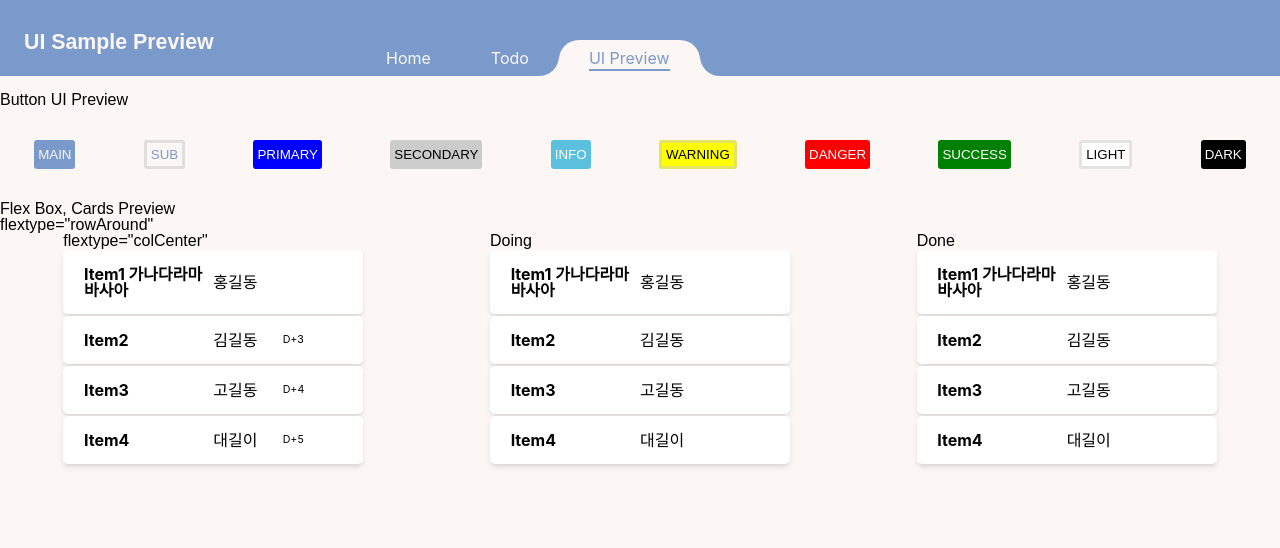
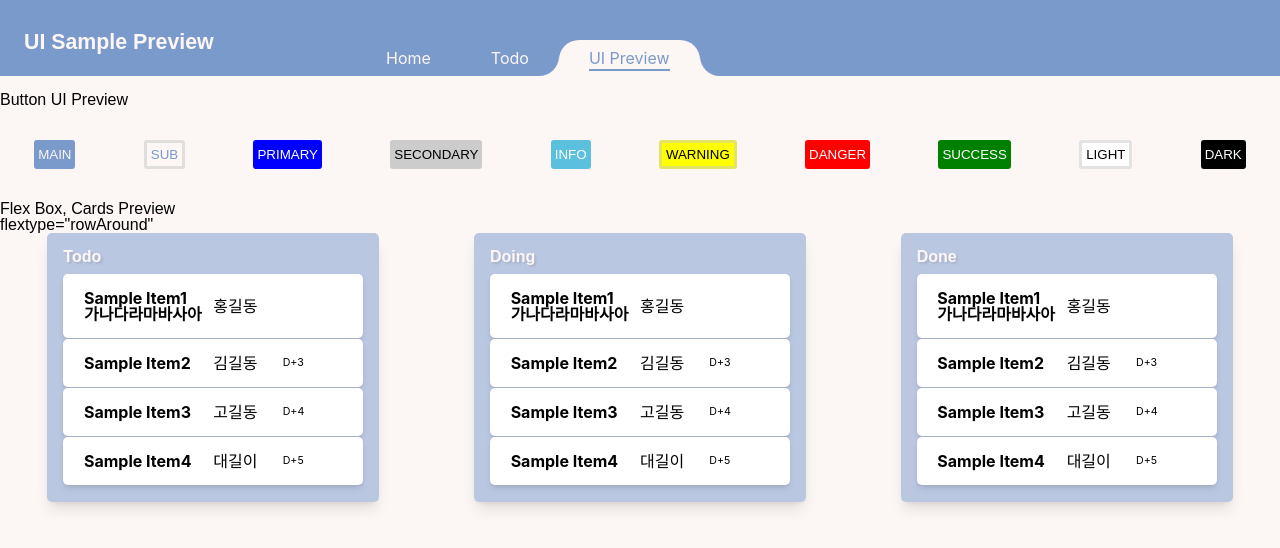
Before and after one commit to RunLearn/super-todoapp, a Next.js app: page /ui-preivew in a window 1280 px wide. Shown: the top 548 px of the page. Built offline with nearby package versions, Linux system fonts and the light colour scheme.

Commit message:
Style(ListConatinerCardLayout): Fix --title-color wrong word

```diff
--- a/pages/ui-preivew/index.tsx
+++ b/pages/ui-preivew/index.tsx
@@ -4,8 +4,8 @@ import React from 'react'
 import MainLayout from 'styles/divs/MainLayout'
 import ButtonLayout from 'styles/buttons/ButtonLayout'
 import FlexBoxLayout from 'styles/divs/FlexBoxLayout'
-import ItemSurfaceCardLayout from 'styles/divs/ItemSurfaceCardLayout'
 import TodoItemSurfaceCard from '@todo/components/TodoItemSurfaceCard'
+import TodoListConatiner from '@todo/components/TodoListConatiner'
 
 const ButtonSamplePage: NextPage = () => {
     return (
@@ -40,33 +40,9 @@ const ButtonSamplePage: NextPage = () => {
                             <h1>flextype="rowAround"</h1>
                     </header>
                     <FlexBoxLayout flexType="rowAround">
-                        <FlexBoxLayout flexType="colCenter">
-                            <header style={{width: "100%"}}>
-                                <h1>flextype="colCenter"</h1>
-                            </header>
-                            <TodoItemSurfaceCard title="Item1 가나다라마바사아" name="홍길동" />
-                            <TodoItemSurfaceCard title="Item2" name="김길동" deadline="2022-02-23"/>
-                            <TodoItemSurfaceCard title="Item3" name="고길동" deadline="2022-02-22" />
-                            <TodoItemSurfaceCard title="Item4" name="대길이" deadline="2022-02-21" />
-                        </FlexBoxLayout>
-                        <FlexBoxLayout flexType="colCenter">
-                            <header style={{width: "100%"}}>
-                                <h1>Doing</h1>
-                            </header>
-                            <TodoItemSurfaceCard title="Item1 가나다라마바사아" name="홍길동" />
-                            <TodoItemSurfaceCard title="Item2" name="김길동" />
-                            <TodoItemSurfaceCard title="Item3" name="고길동" />
-                            <TodoItemSurfaceCard title="Item4" name="대길이" />
-                        </FlexBoxLayout>
-                        <FlexBoxLayout flexType="colCenter">
-                            <header style={{width: "100%"}}>
-                                <h1>Done</h1>
-                            </header>
-                            <TodoItemSurfaceCard title="Item1 가나다라마바사아" name="홍길동" />
-                            <TodoItemSurfaceCard title="Item2" name="김길동" />
-                            <TodoItemSurfaceCard title="Item3" name="고길동" />
-                            <TodoItemSurfaceCard title="Item4" name="대길이" />
-                        </FlexBoxLayout>
+                        <TodoListConatiner title="Todo" list={ undefined } />
+                        <TodoListConatiner title="Doing" list={ undefined } />
+                        <TodoListConatiner title="Done" list={ undefined } />
                     </FlexBoxLayout>
                 </section>
             </MainLayout>
--- /dev/null
+++ b/src/features/todo/components/TodoListConatiner.tsx
@@ -0,0 +1,45 @@
+import TodoItemSurface from "@todo/domain/TodoItemSurface"
+import { NextPage } from "next"
+import ListContainerCardLayout from "styles/divs/ListContainerCardLayout"
+import TodoItemSurfaceCard from "./TodoItemSurfaceCard"
+
+export interface TodoListContainerProps {
+    title: string;
+    list: TodoItemSurface[] | undefined;  // TodoItemDetail is enable too.
+}
+
+const TodoListConatiner: NextPage<TodoListContainerProps> = (props) => {
+  return (
+    <ListContainerCardLayout>
+        <header>
+            <h1>{ props.title }</h1>
+        </header>
+        <ul>
+            <li>
+                <TodoItemSurfaceCard title="Sample Item1 가나다라마바사아" name="홍길동" />
+            </li>
+            <li>
+                <TodoItemSurfaceCard title="Sample Item2" name="김길동" deadline="2022-02-23" />
+            </li>
+            <li>
+                <TodoItemSurfaceCard title="Sample Item3" name="고길동" deadline="2022-02-22" />
+            </li>
+            <li>
+                <TodoItemSurfaceCard title="Sample Item4" name="대길이" deadline="2022-02-21" />
+            </li>
+
+            {
+                props.list?.map((item, index, array)=>{
+                    return (
+                        <li key={ index }>
+                            <TodoItemSurfaceCard title={ item.title } name={ item.title } deadline={ item.deadline } />
+                        </li>
+                    )
+                })
+            }
+        </ul>
+    </ListContainerCardLayout>
+  )
+}
+
+export default TodoListConatiner
--- a/styles/divs/ListContainerCardLayout.ts
+++ b/styles/divs/ListContainerCardLayout.ts
@@ -13,7 +13,7 @@ const ListContainerCardLayout = styled.div<ListContainerCardLayoutProps>`
 
         return css`
             --bg-color: ${func.hexWithOpacity(props.backgroundColor ?? props.theme.main, 0.5)};
-            --title-color: ${ props.backgroundColor ?? props.theme.sub };
+            --title-color: ${ props.titleColor ?? props.theme.sub };
             --shadow: ${props.theme.shadowLarge};
     `}}
 
```
